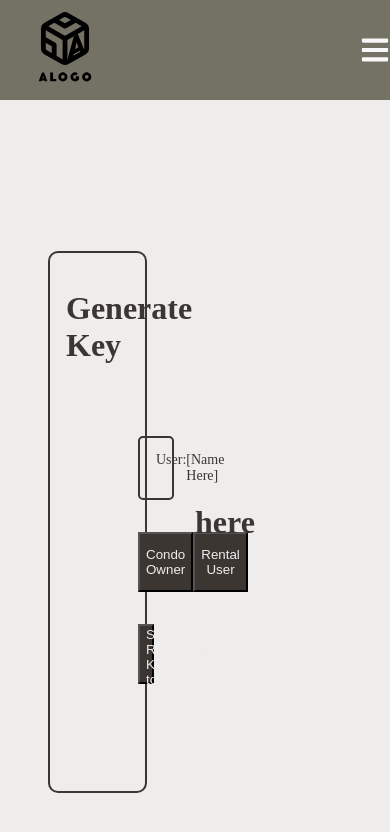
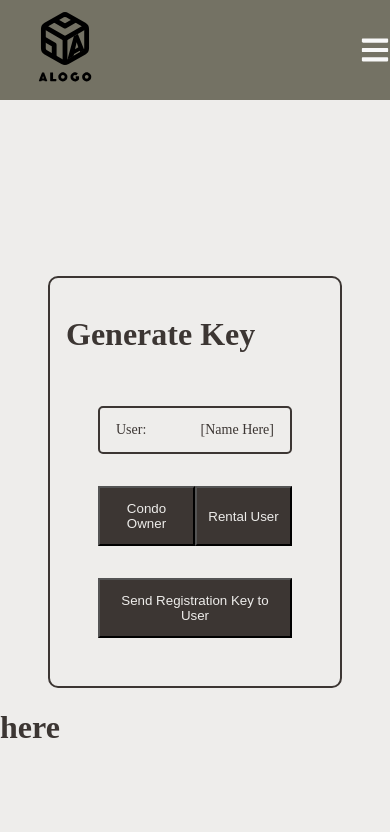
Before and after one commit to Ahmad-Elmahallawy/iCondo, a React (Create React App) app in the folder frontend/: page /Requests in a window 390 px wide. Shown: the top 832 px of the page. Built offline with nearby package versions, Linux system fonts and the light colour scheme.

Commit message:
added testing and responsiveness

```diff
--- a/frontend/src/Style/LandingPageStyle/EmployeeRequestsLandingPageStyle.css
+++ b/frontend/src/Style/LandingPageStyle/EmployeeRequestsLandingPageStyle.css
@@ -9,3 +9,14 @@
 .employee-requests-user-list {
   width: 50%;
 }
+
+@media only screen and (max-width: 768px) {
+  .employee-requests-landing-page-container {
+    flex-direction: column;
+  }
+
+  .employee-requests-key-generation,
+  .employee-requests-user-list {
+    width: 100%;
+  }
+}
--- a/frontend/src/Style/RequestsStyle/KeyGenerationStyle.css
+++ b/frontend/src/Style/RequestsStyle/KeyGenerationStyle.css
@@ -13,8 +13,7 @@
   display: flex;
   flex-direction: column;
   justify-content: center;
-  padding: 1.5rem;
-  margin: 2rem;
+  padding: 1rem;
 }
 
 .key-generation-content > * {
@@ -52,6 +51,7 @@
   height: 60px;
 }
 
-.key-generation-submission button:hover, .key-generation-two-buttons button:hover {
+.key-generation-submission button:hover,
+.key-generation-two-buttons button:hover {
   cursor: pointer;
 }
--- a/frontend/src/Style/UserProfileStyle/UserProfilePageStyle.css
+++ b/frontend/src/Style/UserProfileStyle/UserProfilePageStyle.css
@@ -61,7 +61,6 @@
     flex-direction: column;
     align-items: center;
     justify-content: flex-start;
-
   }
 
   .my-profile-container,
@@ -76,7 +75,6 @@
 }
 
 @media only screen and (max-width: 768px) {
-
   .properties-and-requests-container,
   .properties-content,
   .requests-content {
```
Also changed, not shown: 1 other file (tests, documents, lock files or other folders). Lines whose indentation alone changed are shown as unchanged.
